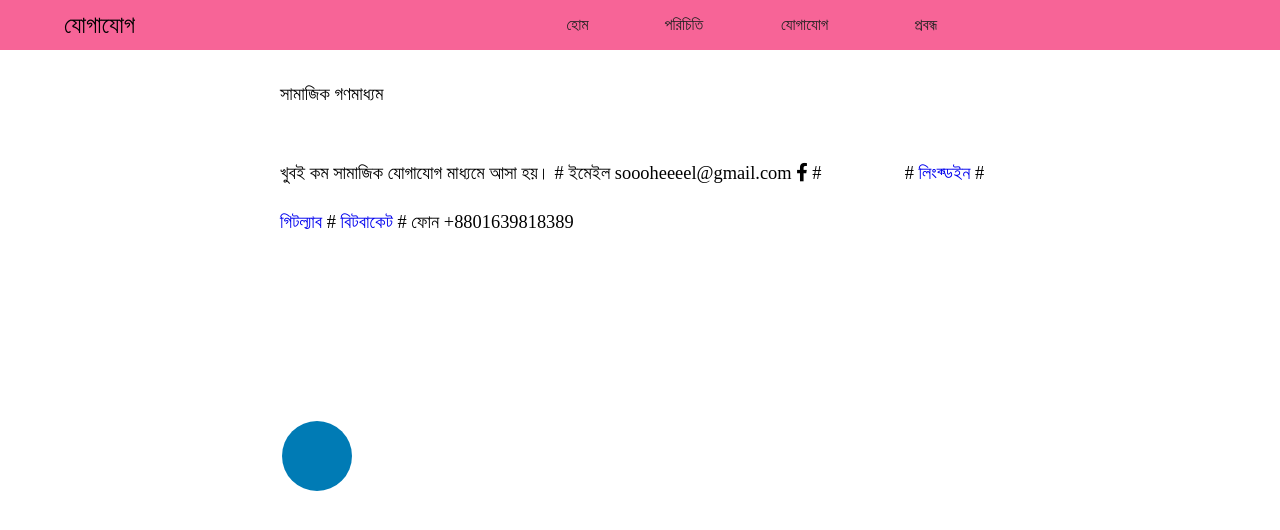
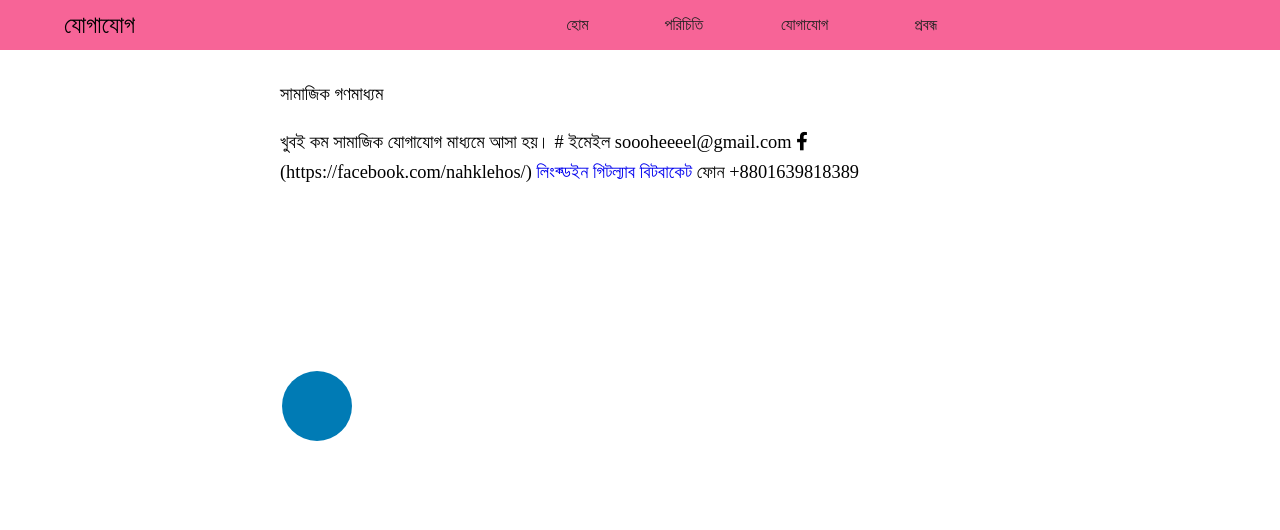
Before and after one commit to sohelkhanz/sohelkhanz.github.io, a Jekyll site: the page built from প্রবন্ধ/যোগাযোগ.md, in a window 1280 px wide and 900 px high. Shown: the top 530 px of the window. Built offline with Jekyll 4.4.1, drawn with Linux system fonts in a browser that asks for light colours.

Commit message:
Update যোগাযোগ.md

```diff
--- a/প্রবন্ধ/যোগাযোগ.md
+++ b/প্রবন্ধ/যোগাযোগ.md
@@ -9,8 +9,8 @@ layout: default
 খুবই কম সামাজিক যোগাযোগ মাধ্যমে আসা হয়।
  # ইমেইল soooheeeel@gmail.com
 <i class="fab fa-facebook-f"></i>
- # [<i class="fa fa-facebook-square" aria-hidden="true"></i>](https://facebook.com/nahklehos/)
- # [লিংক্ডইন](https://linkedin.com/in/Sohel-Khan-R)
- # [গিটল্যাব](https://gitlab.com/sohel.khan/)
- # [বিটবাকেট](https://bitbucket.org/sohel_khan/)
- # ফোন +8801639818389
+ (https://facebook.com/nahklehos/)
+  [লিংক্ডইন](https://linkedin.com/in/Sohel-Khan-R)
+ [গিটল্যাব](https://gitlab.com/sohel.khan/)
+  [বিটবাকেট](https://bitbucket.org/sohel_khan/)
+ ফোন +8801639818389
```
